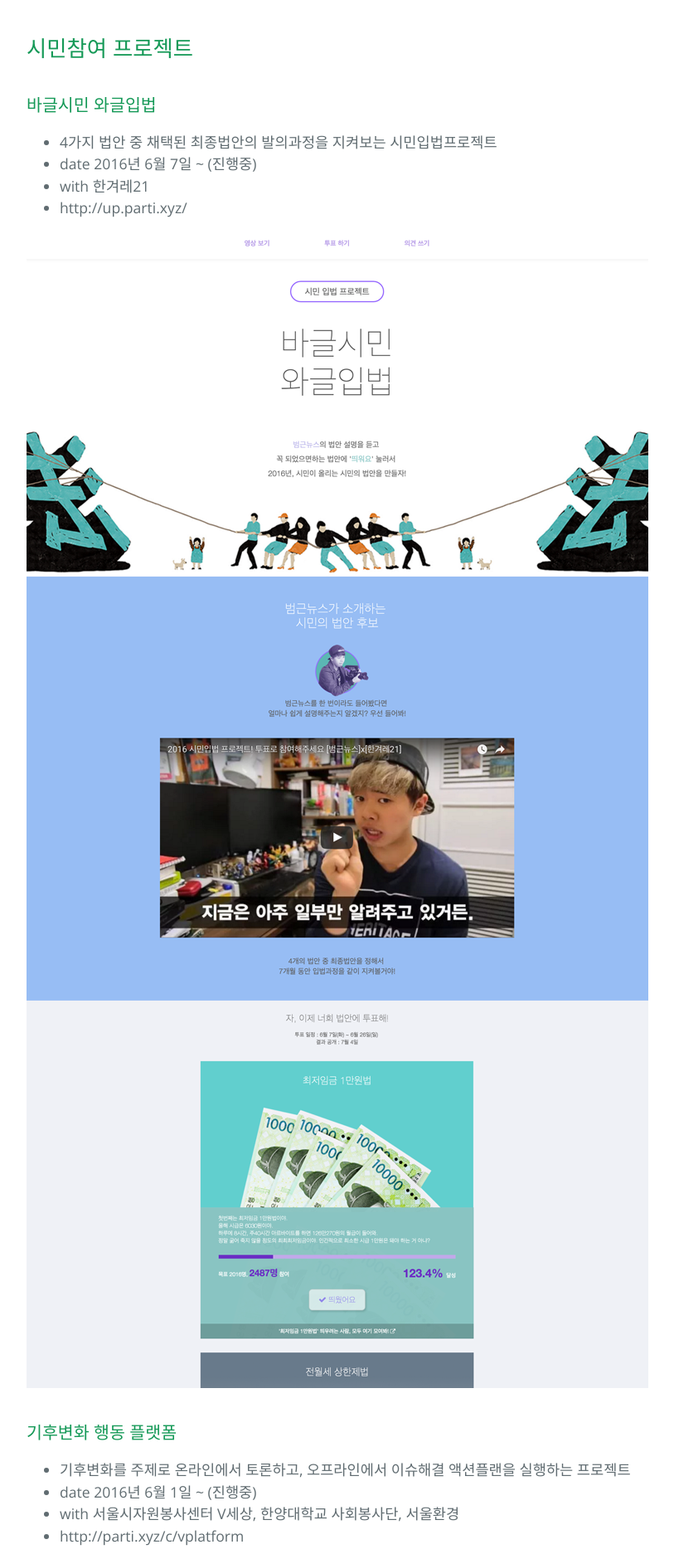
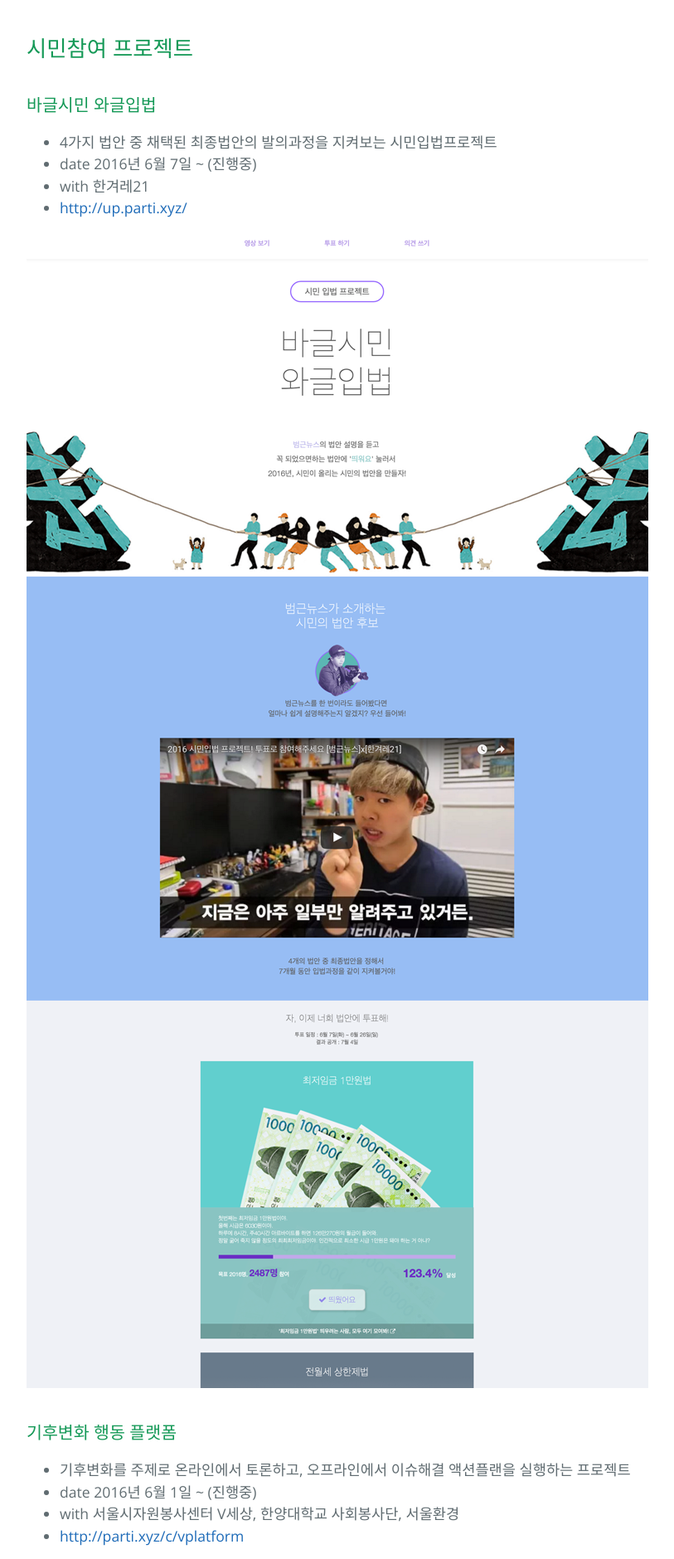
Before and after one commit to parti-coop/parti-group, a Jekyll site: the page built from docs/collaboration.md, in a window 1280 px wide. Shown: the part 460-2339 px from the top of the page at 83% size, without its empty margins (192-1005 px from the left). Built offline with Jekyll 4.4.1, drawn with Linux system fonts in a browser that asks for light colours.

Commit message:
콜라보레이션 문서에서 해당 페이지로 링크를 겁니다

```diff
--- a/docs/collaboration.md
+++ b/docs/collaboration.md
@@ -17,7 +17,7 @@ published: true
 * 4가지 법안 중 채택된 최종법안의 발의과정을 지켜보는 시민입법프로젝트
 * date 2016년 6월 7일 ~ (진행중)
 * with 한겨레21
-* http://up.parti.xyz/
+* <http://up.parti.xyz/>
 
 ![collaboration_hani21.png]({{site.baseurl}}/media/collaboration_hani21.png)
 
@@ -27,7 +27,7 @@ published: true
 * 기후변화를 주제로 온라인에서 토론하고, 오프라인에서 이슈해결 액션플랜을 실행하는 프로젝트
 * date 2016년 6월 1일 ~ (진행중)
 * with 서울시자원봉사센터 V세상, 한양대학교 사회봉사단, 서울환경
-* http://parti.xyz/c/vplatform
+* <http://parti.xyz/c/vplatform>
 
 ![collaboration_vworld.png]({{site.baseurl}}/media/collaboration_vworld.png)
 
@@ -37,7 +37,7 @@ published: true
 * 사전에 전국 유권자1,500명에게 물어, 최적화된 7개 문항만을 뽑아 구성한 예측모델로 투표 결과를 예측한 프로젝트
 * date 2016년 4월 7일 ~ 13일
 * with 한겨레21, 최정묵(한국사회여론연구소 부소장)
-* http://datavote.kr
+* <http://datavote.kr>
 
 ![collaboration_datavote.png]({{site.baseurl}}/media/collaboration_datavote.png)
 
@@ -47,6 +47,6 @@ published: true
 * 2016년 2월, 국회의장에게 테러방지법과 필리버스터에 관한 국민의 세가지 의견을 전달한 프로젝트
 * date 2016년 2월 24일 ~
 * with 와글
-* http://assembly.email/
+* <http://assembly.email/>
 
 ![collaboration_assembly.png]({{site.baseurl}}/media/collaboration_assembly.png)
```
